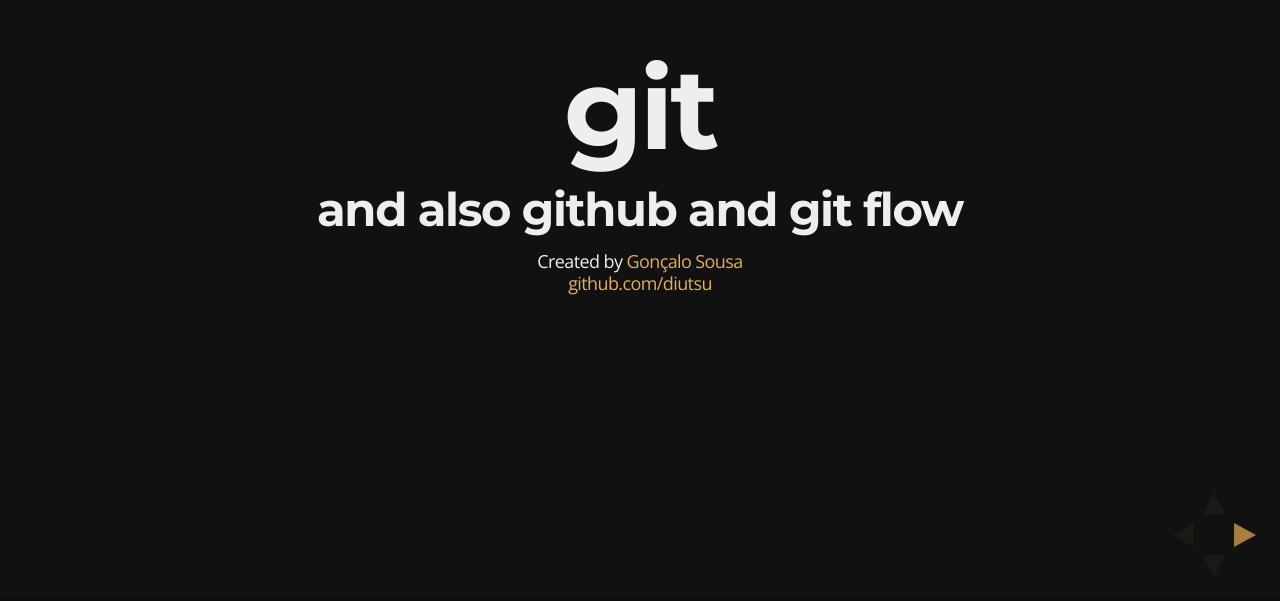
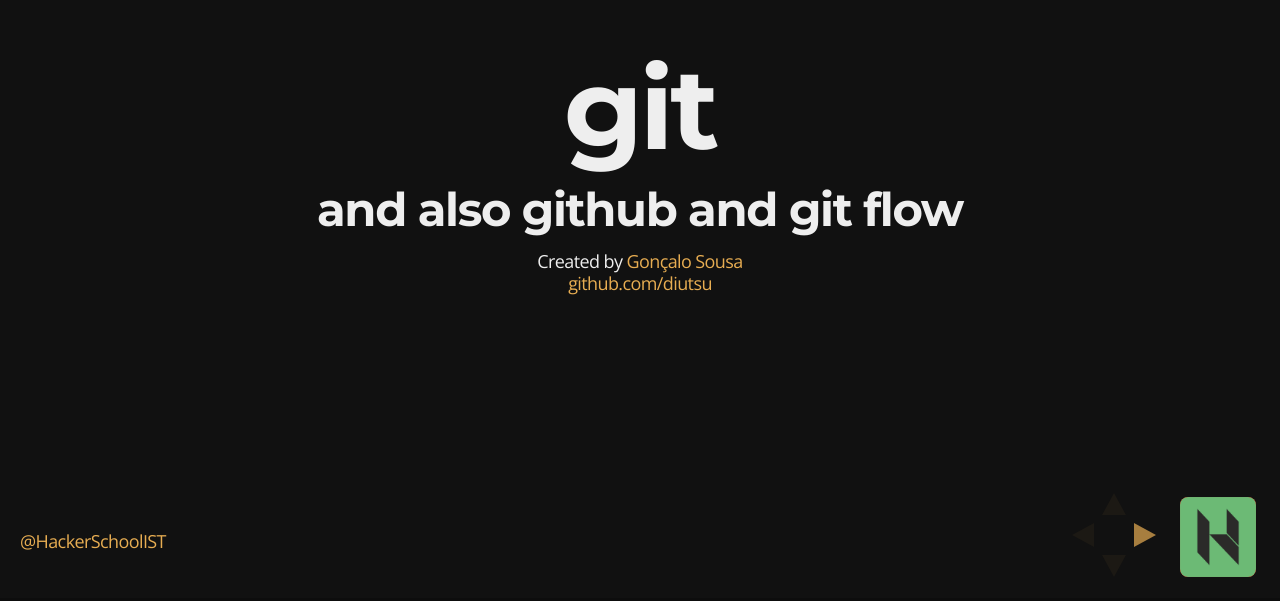
Before and after one commit to caenrigen/git-workshop, a website: page index.html in a window 1280 px wide. Shown: the part 199-800 px from the top of the page. Drawn offline with nearby package versions, Linux system fonts and the light colour scheme.

Commit message:
HackerSchool Branding

```diff
--- /dev/null
+++ b/css/hackerschool.css
@@ -0,0 +1,38 @@
+.right{
+    position: fixed;
+    right: 20px;
+    bottom: 20px;
+    z-index: 100;
+}
+.right a, .right p{
+    text-align: right;
+}
+
+.left{
+    position: fixed;
+    left: 20px;
+    z-index: 100;
+    bottom: 20px;
+}
+
+.twitter a{
+   font-size:60%;
+   height:80px;
+   line-height:80px;
+   vertical-align:middle;
+   display:inline-block;
+}
+
+.logo img{
+    background: red;
+    padding: 0;
+    /*-webkit-box-shadow: 0px 0px 10px #7a7a7a;
+    -moz-box-shadow: 0px 0px 10px #7a7a7a;
+    box-shadow: 0px 0px 10px #7a7a7a;*/
+    -webkit-border-radius: 8px;
+    -moz-border-radius: 8px;
+    -khtml-border-radius: 8px;
+    width: 80px;
+    height: 80px;
+    overflow: hidden;
+}
--- a/index.html
+++ b/index.html
@@ -20,6 +20,7 @@
 <!-- For syntax highlighting -->
 <link rel="stylesheet" href="lib/css/zenburn.css">
 
+<link rel="stylesheet" href="css/hackerschool.css">
 <!-- If the query includes 'print-pdf', use the PDF print sheet -->
 <script>
 document.write( '<link rel="stylesheet" href="css/print/' + ( window.location.search.match( /print-pdf/gi ) ? 'pdf' : 'paper' ) + '.css" type="text/css" media="print">' );
@@ -33,6 +34,12 @@
 <body>
 
 <div class="reveal">
+    <div class="right logo">
+        <img src="imgs/LogotipoB.png"/>
+    </div>
+    <div class="left twitter">
+        <a href="http://twitter.com/HackerSchoolIST">@HackerSchoolIST</a>
+    </div>
 
     <!-- Any section element inside of this container is displayed as a slide -->
     <div class="slides">
@@ -174,7 +181,7 @@
             <pre class="fragment"><code data-trim contenteditable>git</code></pre>
             <pre class="fragment result"><code data-trim>Initialized empty Git repository in /home/diutsu/gitWS/.git</code></pre>
             </section>
-            <section>
+            <section data-background="#007777">
                 <h2>ProTip#1</h2>
                     <pre class="fragment"><code data-trim contenteditable>git</code></pre>
                     <pre class="fragment result"><code data-trim contenteditable># On branch master
@@ -194,7 +201,7 @@
         </section>
         <section>
             <h1>NEXT SLIDES ONLY AS REFERENCE</h1>
-            <h3>CUS I'M LAZY AS HELL</h3>
+            <h3>CUZ I'M LAZY AS HELL</h3>
         </section>
         <section>
             <section>
```
Also changed, not shown: css/reveal.min.css, imgs/LogotipoB.png (added).
